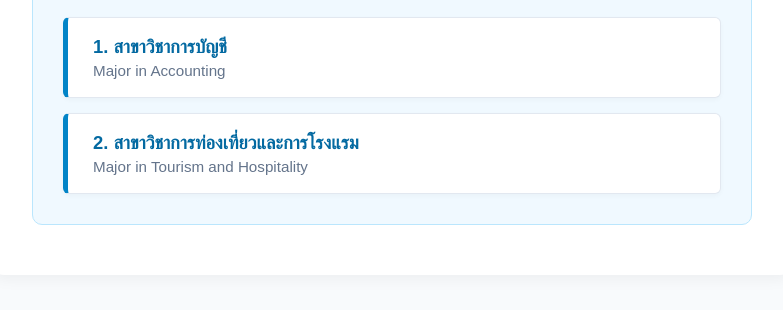
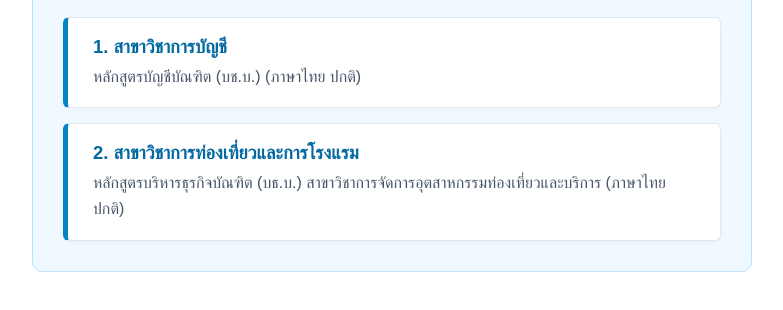
Before and after one commit to 34322Thawanrat/34322thawanrat.github.io, a plain HTML site: page education.html in a window 1280 px wide. Shown: the part 1119-1429 px from the top of the page, without its empty margins (248-1031 px from the left). Drawn offline with Linux system fonts and the light colour scheme.

Commit message:
Fix formatting and update text in education.html

```diff
--- a/education.html
+++ b/education.html
@@ -111,11 +111,12 @@
         .major-item h3 {
             font-size: 1.15rem;
             color: #0369a1;
-            margin-bottom: 4px;
+            margin-bottom: 6px;
         }
         .major-item p {
-            font-size: 0.95rem;
-            color: #64748b;
+            font-size: 1rem;
+            color: #475569;
+            line-height: 1.6;
         }
     </style>
 </head>
@@ -132,7 +133,7 @@
 </nav>
 
 <div class="container">
-    <h1> ความสนใจในการศึกษาต่อ</h1>
+    <h1>ความสนใจในการศึกษาต่อ</h1>
 
     <!-- 1. รูปภาพประกอบบทความ -->
     <div class="featured-img-box">
@@ -148,34 +149,26 @@
     <!-- 3. คณะ/สาขา/มหาวิทยาลัย ที่สนใจ -->
     <div class="target-section">
 
-        <!-- ช่องใส่รูปโลโก้ / ตราสัญลักษณ์มหาวิทยาลัย (1 รูป) -->
+        <!-- ช่องใส่รูปตราสัญลักษณ์มหาวิทยาลัย (1 รูป) -->
         <div class="uni-img-box">
-            <!-- เปลี่ยน src="ชื่อไฟล์รูปมหาวิทยาลัย.png" ได้เลยครับ -->
-            <img src="https://via.placeholder.com/200x200?text=UNIVERSITY+LOGO" alt="โลโก้มหาวิทยาลัย">
+            <img src="https://via.placeholder.com/200x200?text=UNIVERSITY+LOGO" alt="ตราสัญลักษณ์มหาวิทยาลัย">
         </div>
 
         <!-- ชื่อคณะหลัก -->
-        <h2 class="faculty-title"> คณะบริหารธุรกิจ</h2>
+        <h2 class="faculty-title">คณะบริหารธุรกิจ</h2>
 
         <!-- รายการสาขาวิชาเรียงต่อกันลงมา -->
         <div class="major-list">
 
             <div class="major-item">
                 <h3>1. สาขาวิชาการบัญชี</h3>
-                <p>Major in Accounting</p>
+                <p>หลักสูตรบัญชีบัณฑิต (บช.บ.) (ภาษาไทย ปกติ)</p>
             </div>
 
             <div class="major-item">
                 <h3>2. สาขาวิชาการท่องเที่ยวและการโรงแรม</h3>
-                <p>Major in Tourism and Hospitality</p>
+                <p>หลักสูตรบริหารธุรกิจบัณฑิต (บธ.บ.) สาขาวิชาการจัดการอุตสาหกรรมท่องเที่ยวและบริการ (ภาษาไทย ปกติ)</p>
             </div>
-
-            <!-- หากต้องการเพิ่มสาขาอื่น สามารถก๊อปปี้บล็อกด้านล่างนี้ไปวางเพิ่มได้ครับ
-            <div class="major-item">
-                <h3>3. สาขาวิชา...</h3>
-                <p>Major in ...</p>
-            </div>
-            -->
 
         </div>
     </div>
```
